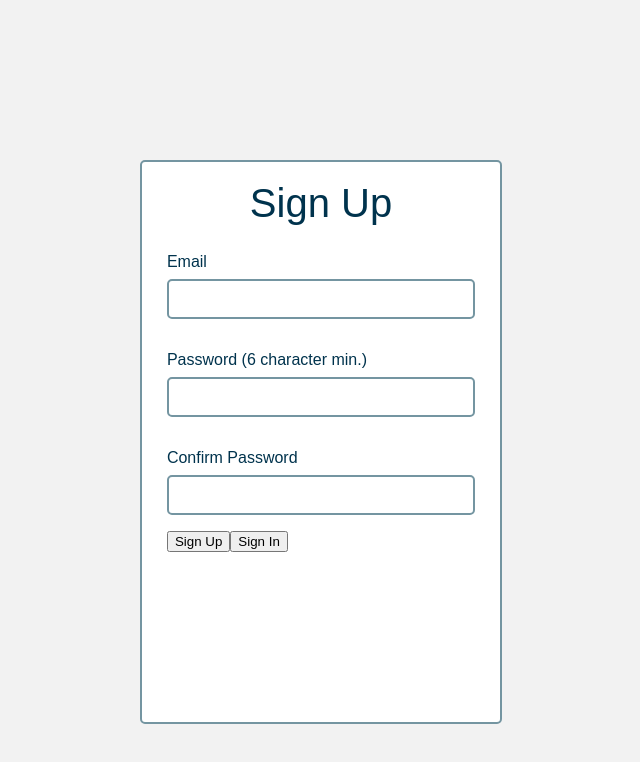
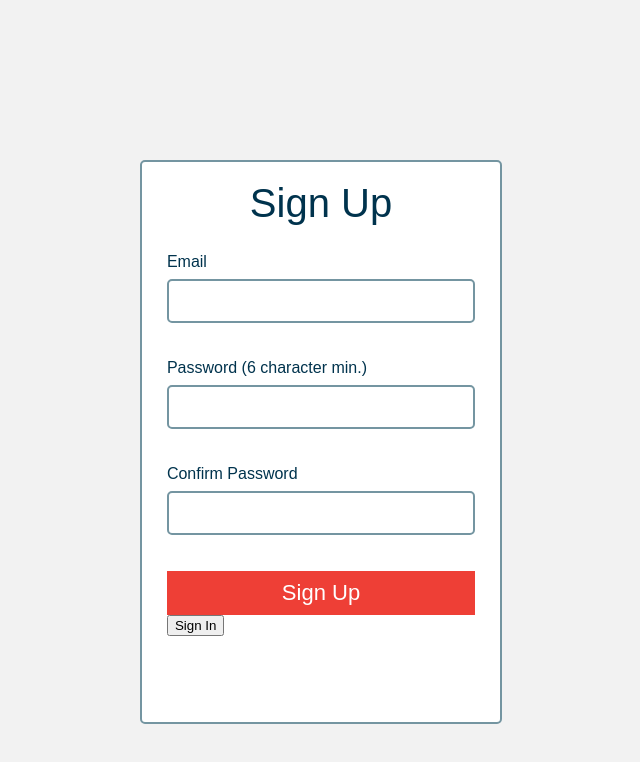
Before and after one commit to nikmanchan/chiisai-url, a React (Create React App) app: page /#/ in a window 1280 px wide. Shown: the top 762 px of the page, without its empty margins (319-959 px from the left). Built offline with nearby package versions, Linux system fonts and the light colour scheme; no server answers.

Commit message:
create primaryUserButton class and apply to sign up button

```diff
--- a/src/components/App/App.css
+++ b/src/components/App/App.css
@@ -80,8 +80,19 @@ a {
 
 .userInput {
     width: 100%;
-    height: 5vh;
+    height: 5.5vh;
     border: 2px solid rgb(116, 149, 161);
     border-radius: 5px;
-    margin-bottom: 2vh;
+    margin-bottom: 2.5vh;
 }
+
+.primaryUserButton {
+    display: block;
+    width: 100%;
+    color: white;
+    background-color: #EE3F36;
+    height: 5.5vh;
+    border: transparent;
+    font-size: 22px;
+    margin-top: 2vh;
+}
--- a/src/components/SignUp/SignUp.js
+++ b/src/components/SignUp/SignUp.js
@@ -77,6 +77,7 @@ class SignUp extends Component {
                         />
                         <br></br>
                         <button
+                            className="primaryUserButton"
                             type="submit"
                             name="submit"
                             value="Register"
```
